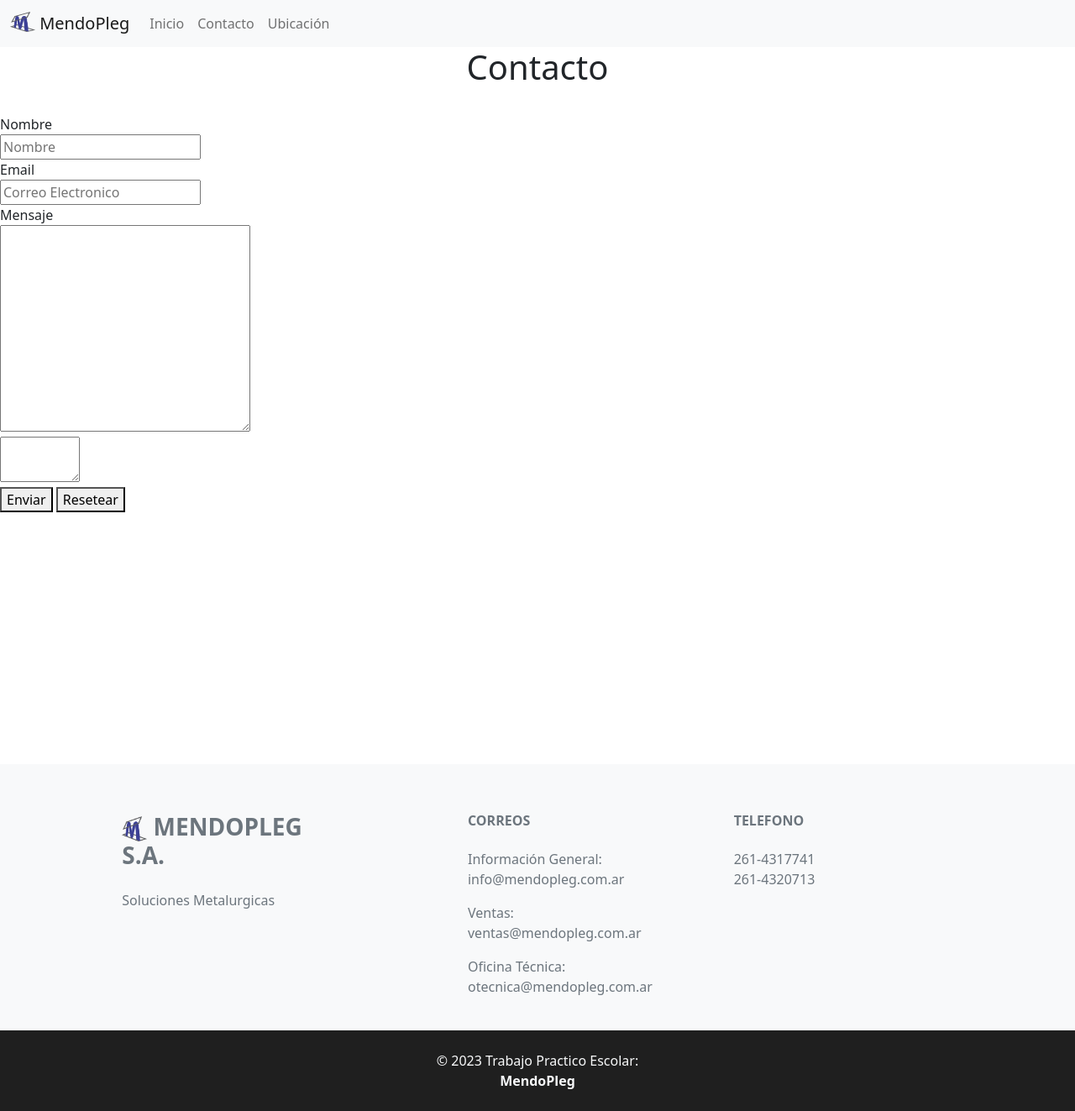
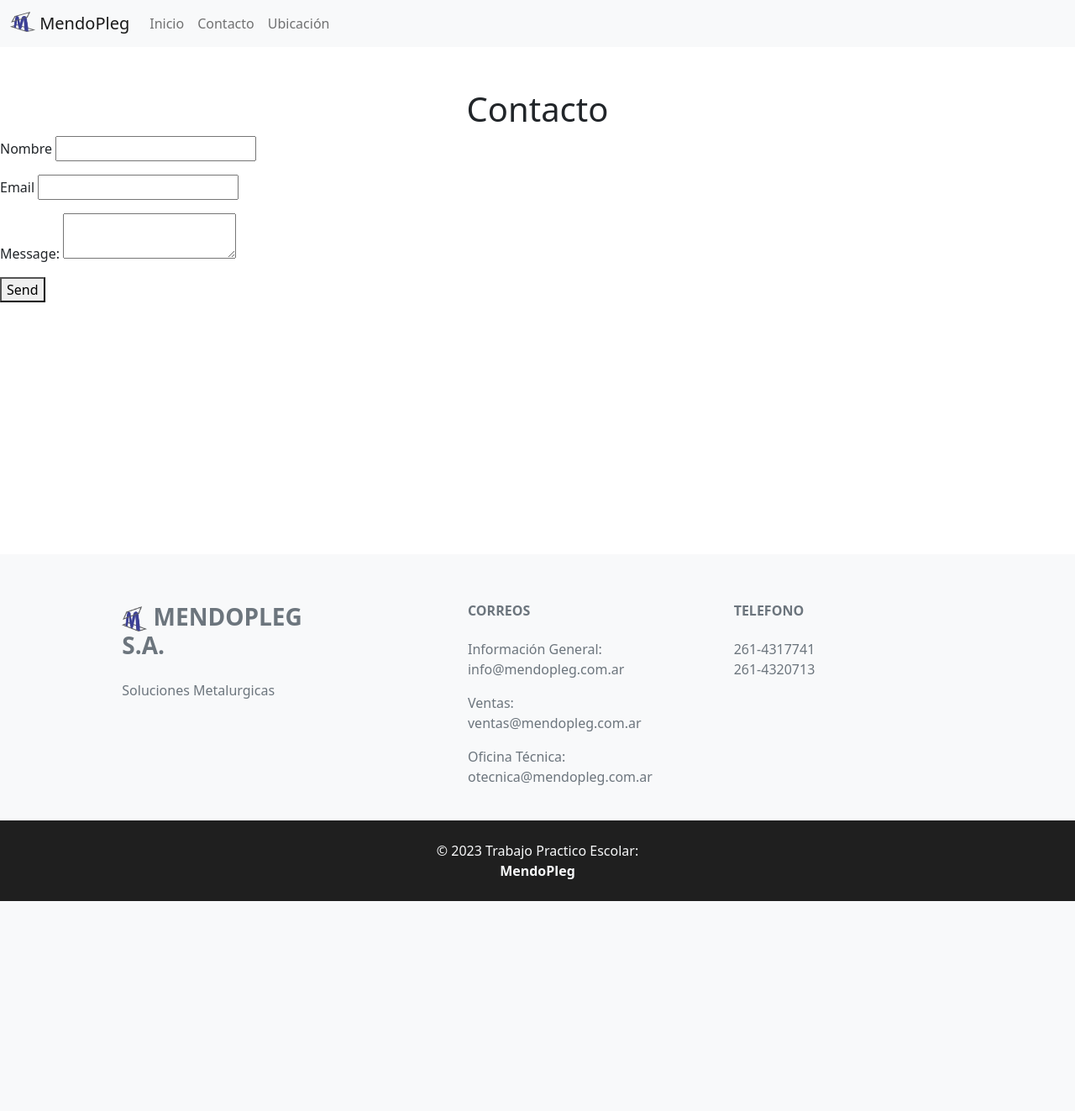
Before and after one commit to zEstebanz/MendoPleg, a PHP site: page /contacto.html in a window 1280 px wide. Shown: the whole page at 84% size. After the commit the page ends 1073 px from the top, so only its background shows below. Run offline with PHP 8.4, Linux system fonts and the light colour scheme.

Commit message:
Modificaciones en contacto

```diff
--- a/contacto.html
+++ b/contacto.html
@@ -38,25 +38,41 @@
         </div>
     </nav>
 
-    <section>
+    <!-- Formulario -->
     <section class="form">
 
         <h1>Contacto</h1>
-            <br>
-            <form>
-                <form action="">Nombre</form>
+        <!-- <form action="" method="post">
+            <h5>Nombre</h5>
             <input type="text" name="nombre" id="nombre" placeholder="Nombre" required>
-                <form action="">Email</form>
+            <h5>Email</h5>
             <input type="email" name="email" id="email" placeholder="Correo Electronico" required>
-                <form action="">Mensaje</form>
+            <h5>Mensaje</h5>
             <textarea name="mensaje" id="mensaje" cols="30" rows="10"></textarea>
             <br>
             <textarea name="comprobar" id="comprobar" cols="8" rows="0"></textarea>
             <br>
             <button>Enviar</button>
             <button>Resetear</button>
+        </form> -->
+
+        <form name="contact" method="POST" data-netlify="true">
+            <p>
+              <label>Nombre <input type="text" name="name" /></label>
+            </p>
+            <p>
+              <label>Email <input type="email" name="email" /></label>
+            </p>
+            <p>
+              <label>Message: <textarea name="message"></textarea></label>
+            </p>
+            <p>
+              <button type="submit">Send</button>
+            </p>
           </form>
+
     </section>
+    <!-- Fin Formulario -->
 
     <!-- Footer -->
     <footer class="text-center text-lg-start bg-light text-muted">
--- a/index.html
+++ b/index.html
@@ -337,6 +337,7 @@
 
     </footer>
     <!-- Footer -->
+
 </body>
 
 </html>
--- a/src/scss/app.css
+++ b/src/scss/app.css
@@ -21,6 +21,22 @@ h1 {
 .portada .logo {
   width: 200px;
   height: 200px;
+}
+
+/* Nuestro clientes*/
+.nuestros-clientes {
+  height: auto;
+  margin-top: 200px;
+}
+.nuestros-clientes .gc {
+  background-color: #62165d;
+  margin-top: 50px;
+}
+.nuestros-clientes p {
+  font-size: 20px;
+}
+.nuestros-clientes img {
+  padding: 50px;
 }
 
 @media (max-width: 460px) {
@@ -168,18 +184,8 @@ footer a:hover {
     max-height: 420px;
   }
 }
-/* Nuestro clientes*/
-.nuestros-clientes {
+/** Contacto **/
+.form {
+  margin-top: 50px;
   height: auto;
-  margin-top: 200px;
-}
-.nuestros-clientes .gc {
-  background-color: #62165d;
-  margin-top: 50px;
-}
-.nuestros-clientes p {
-  font-size: 20px;
-}
-.nuestros-clientes img {
-  padding: 50px;
 }/*# sourceMappingURL=app.css.map */
--- a/src/scss/app.scss
+++ b/src/scss/app.scss
@@ -3,8 +3,6 @@ h1 {
 }
 
 //Navegacion
-
-
 
 .portada {
     background-image: linear-gradient(rgba(0, 0, 0, 0.5),
@@ -25,6 +23,22 @@ h1 {
     .logo {
         width: 200px;
         height: 200px;
+    }
+}
+
+/* Nuestro clientes*/
+.nuestros-clientes{
+    height: auto;
+    margin-top: 200px;
+    .gc{
+        background-color: #62165d;
+        margin-top: 50px;
+    }
+    p{
+        font-size: 20px;
+    }
+    img{
+        padding: 50px;
     }
 }
 
@@ -119,24 +133,15 @@ blockquote {
     }
 }
 
-
 .map {
     width: 100%;
     height: 450px;
     border: 0;
 }
 
-//Google Maps
-
-//  @media(min-width: 460px) {
-//      .map {
-//          width: 50%;
-//          height: 450px;
-//          border: 0;
-//      }
-//  }
 
 /* Ubicacion */
+
 /* 50/50 de ubicacion by flavio*/
 .contenedor {
     width: 100%;
@@ -211,18 +216,8 @@ footer{
     }
 }
 
-/* Nuestro clientes*/
-.nuestros-clientes{
+/** Contacto **/
+.form{
+    margin-top: 50px;
     height: auto;
-    margin-top: 200px;
-    .gc{
-        background-color: #62165d;
-        margin-top: 50px;
-    }
-    p{
-        font-size: 20px;
-    }
-    img{
-        padding: 50px;
-    }
 }
--- a/ubicacion.html
+++ b/ubicacion.html
@@ -44,7 +44,7 @@
         <div class="contenedor">
             <div class="caja">
                 <div class="bloque-vertical">
-                    <p class="txt-30">Dirección: Independencia <br><br>Godoy Curz - Mendoza - Argentina <br><br> Horarios de Atención: Lun-Vie 8:30-17:30
+                    <p class="txt-30">Dirección: Independencia 665<br><br>Godoy Curz - Mendoza - Argentina <br><br> Horarios de Atención: Lun-Vie 8:30-17:30
                     </p>
                 </div>
             </div>
```
Also changed, not shown: 1 other file. Lines whose indentation alone changed are shown as unchanged.
